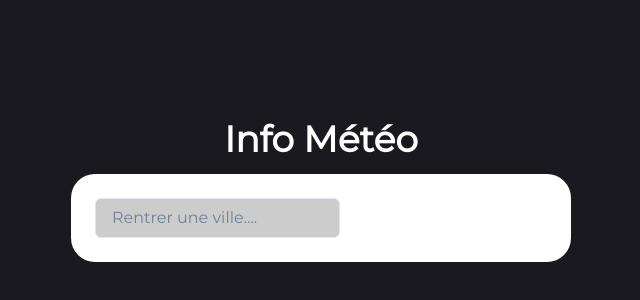
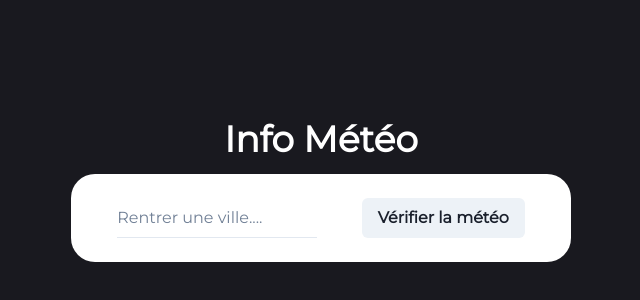
Before and after one commit to RayanEreteo/WeatherApp, a React (Vite) app: page / in a window 1280 px wide. Shown: the part 210-510 px from the top of the page, without its empty margins (319-959 px from the left). Built offline with nearby package versions, Linux system fonts and the light colour scheme.

Commit message:
Design de l'input terminée

```diff
--- a/src/App.jsx
+++ b/src/App.jsx
@@ -1,4 +1,4 @@
-import { Box, Input, Flex, Text, Heading } from "@chakra-ui/react"
+import { Box, Input, Flex, Text, Heading, Button } from "@chakra-ui/react"
 
 function App() {
 
@@ -6,9 +6,10 @@ function App() {
     <Flex id="main-container" background={"#19191f"} w={"100vw"} h={"100vh"} alignItems={"center"} justifyContent={"center"} flexDirection={"column"}>
       <Heading as={"h1"} color={"white"} mb={"3"}>Info Météo</Heading>
       <Flex id="app-container" padding={"6"} w={"500px"} background={"#fff"} borderRadius={"3xl"}>
-        <form action="">
-          <Input placeholder="Rentrer une ville...." background={"rgba(0,0,0,0.2)"}/>
-        </form>
+        <Flex id="input-container" alignItems={"center"} justifyContent={"space-around"} w={"100%"}>
+          <Input variant={"flushed"} placeholder="Rentrer une ville...." w={"200px"}/>
+          <Button>Vérifier la météo</Button>
+        </Flex>
       </Flex>
     </Flex>
   )
```
